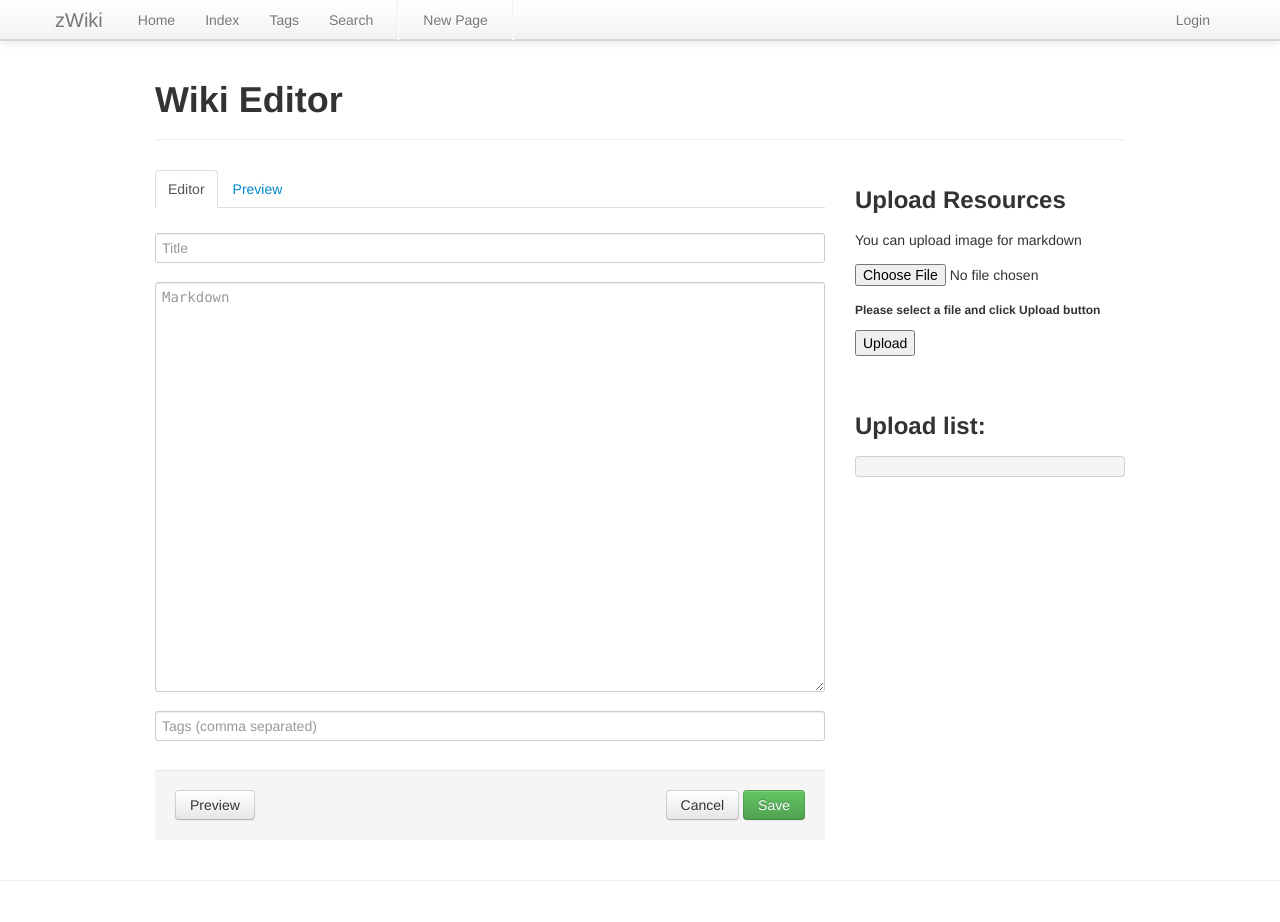
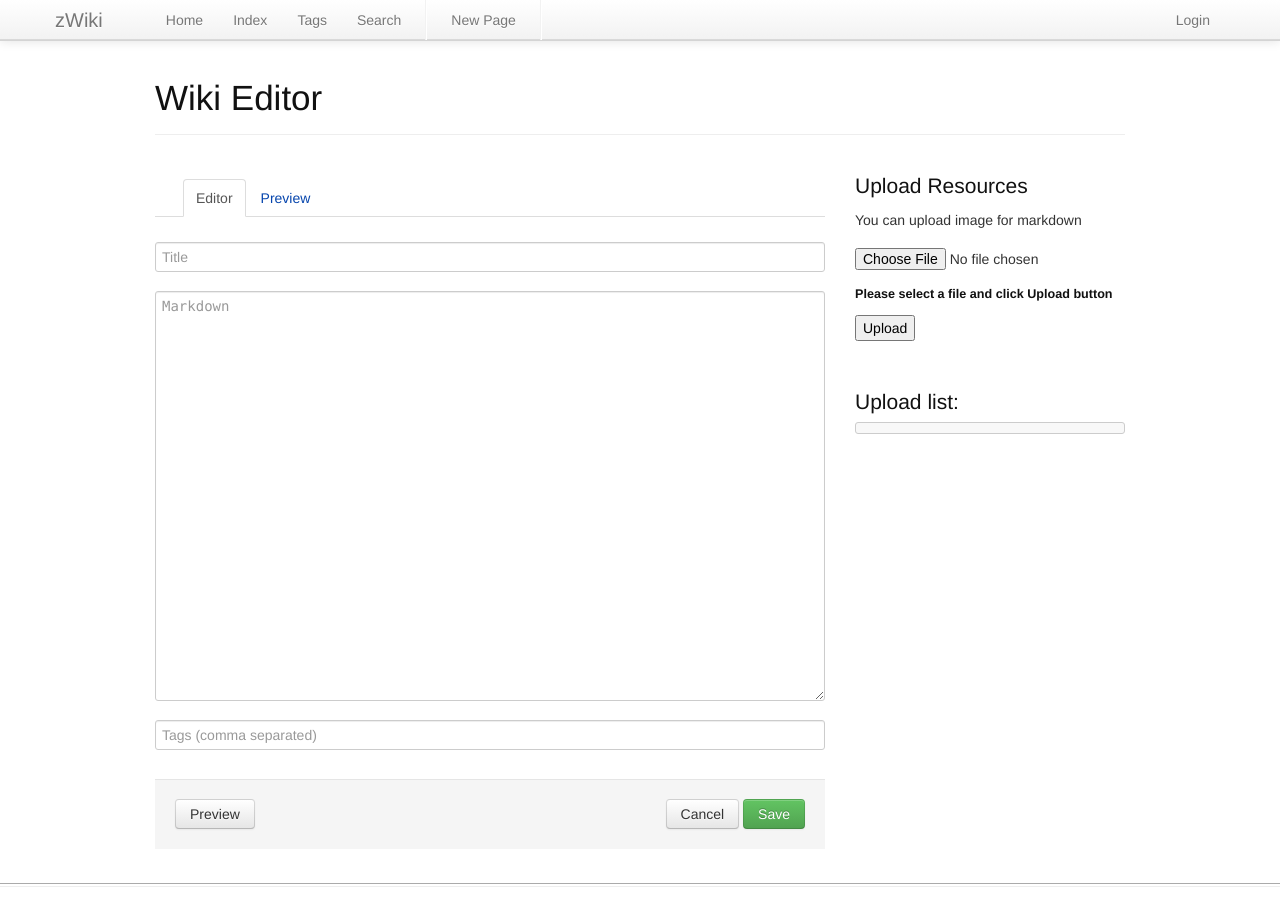
Before and after one commit to jack-zh/zwiki, a Flask app: page /edit/1/ in a window 1280 px wide. After the commit the page ends 887 px from the top, so only its background shows below. Run offline with Flask 2, Linux system fonts and the light colour scheme; some libraries are stand-ins or nearby versions.

Commit message:
new style

```diff
--- a/static/style.css
+++ b/static/style.css
@@ -1,3 +1,106 @@
+sty.CodeMirror pre{
+  line-height: 14px;
+}
+
+.attachments-ul{
+  height: 400px;
+  overflow-y:scroll;
+  border:1px solid;
+}
+
+#in, .CodeMirror{
+  position: fixed;
+  top: 0;
+  left: 0;
+  bottom: 0;
+  width: 50%;
+  overflow: auto;
+  font-size: 12px;
+  box-shadow: 0 2px 10px rgba(0,0,0,0.2);
+}
+.CodeMirror-scroll {
+  height: 100%;
+  min-height: 100%;
+}
+
+#out{
+  position: fixed;
+  top: 0;
+  right: 0;
+  left: 50%;
+  bottom: 0;
+  overflow: auto;
+  padding: 10px;
+  padding-left: 20px;
+  color: #444;
+  font-family:Georgia, Palatino, 'Palatino Linotype', Times, 'Times New Roman', serif;
+  font-size: 16px;
+  line-height: 1.5em
+}
+
+/*@media screen and (max-width: 800px) {
+  #in {
+    display: none;
+  }
+  #out {
+    left: 0;
+    padding-left: 10px;
+  }
+}*/
+
+.view #in {
+  display: none;
+}
+.view #out {
+  left: 0;
+  padding-left: 10px;
+}
+
+a{ color: #0645ad; text-decoration:none;}
+a:visited{ color: #0b0080; }
+a:hover{ color: #06e; }
+a:active{ color:#faa700; }
+a:focus{ outline: thin dotted; }
+a:hover, a:active{ outline: 0; }
+
+p{margin:1em 0;}
+
+img{max-width:100%;}
+
+h1,h2,h3,h4,h5,h6{font-weight:normal;color:#111;line-height:1em;}
+h4,h5,h6{ font-weight: bold; }
+h1{ font-size:2.5em; }
+h2{ font-size:2em; border-bottom:1px solid silver; padding-bottom: 5px; }
+h3{ font-size:1.5em; }
+h4{ font-size:1.2em; }
+h5{ font-size:1em; }
+h6{ font-size:0.9em; }
+
+blockquote{color:#666666;margin:0;padding-left: 3em;border-left: 0.5em #EEE solid;}
+hr { display: block; height: 2px; border: 0; border-top: 1px solid #aaa;border-bottom: 1px solid #eee; margin: 1em 0; padding: 0; }
+
+pre, code{
+  color: #000;
+  font-family: monospace;
+  font-size: 0.88em;
+  border-radius:3px;
+  background-color: #F8F8F8;
+  border: 1px solid #CCC;
+}
+pre { white-space: pre; white-space: pre-wrap; word-wrap: break-word; padding: 5px;}
+pre code { border: 0px !important; background: transparent !important; line-height: 1.3em; }
+code { padding: 0 3px 0 3px; }
+sub, sup { font-size: 75%; line-height: 0; position: relative; vertical-align: baseline; }
+sup { top: -0.5em; }
+sub { bottom: -0.25em; }
+ul, ol { margin: 1em 0; padding: 0 0 0 2em; }
+li p:last-child { margin:0 }
+dd { margin: 0 0 0 2em; }
+img { border: 0; -ms-interpolation-mode: bicubic; vertical-align: middle; }
+table { border-collapse: collapse; border-spacing: 0; }
+td, th { vertical-align: top; padding: 4px 10px; border: 1px solid #bbb; }
+tr:nth-child(even) td, tr:nth-child(even) th { background: #eee; }
+
 table{
 	border:1px solid #cccccc;
 }
```
